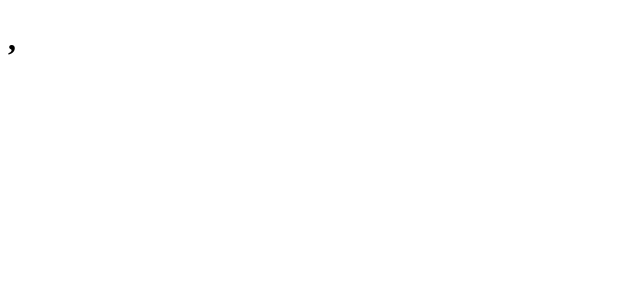
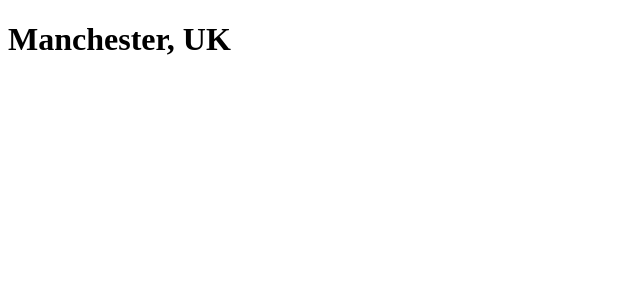
Before and after one commit to CommandShiftHQ/react-bootstrap, a React app: page / in a window 1280 px wide. Shown: the top 300 px of the page, without its empty margins (0-640 px from the left). Built offline with nearby package versions, Linux system fonts and the light colour scheme.

Commit message:
added test to the file

```diff
--- a/src/components/app.jsx
+++ b/src/components/app.jsx
@@ -2,6 +2,19 @@ import React from 'react';
 import PropTypes from 'prop-types';
 import LocationDetails from './location-details';
 
-const App = () => <LocationDetails />;
+
+const App = props => (
+  <LocationDetails
+    city={props.location.city}
+    country={props.location.country}
+  />
+);
+
+App.propTypes = {
+  location: PropTypes.shape({
+    city: PropTypes.string,
+    country: PropTypes.string,
+  }).isRequired,
+};
 
 export default App;
```
Also changed, not shown: 1 other file (tests, documents, lock files or other folders).
